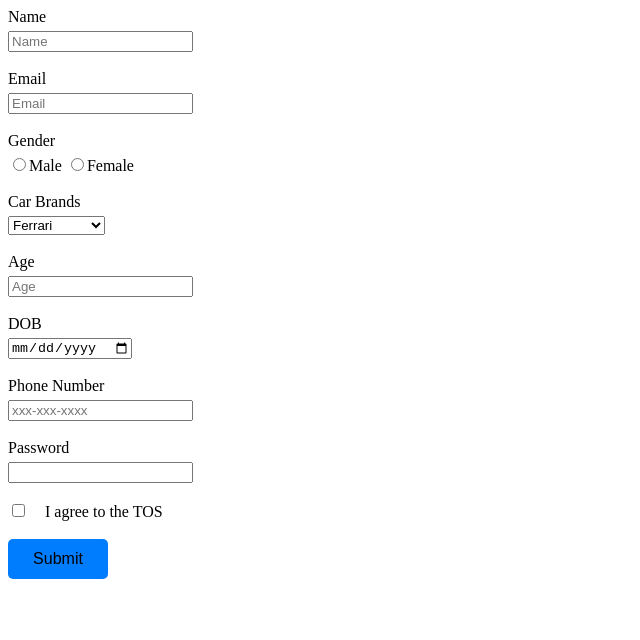
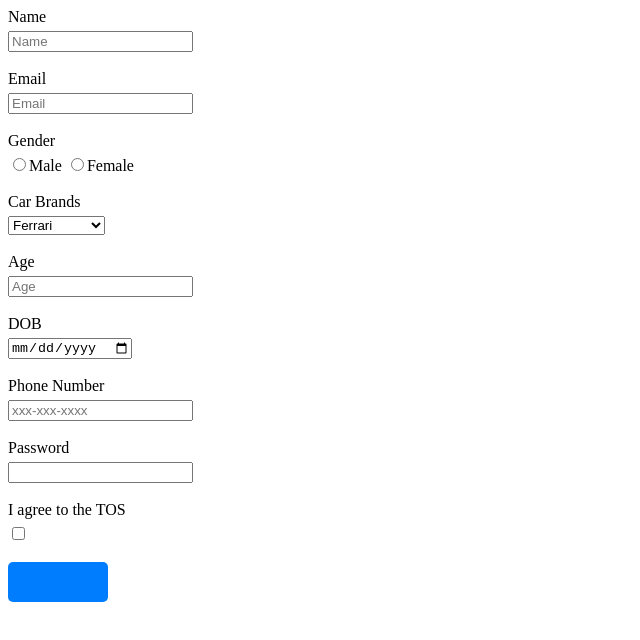
Before and after one commit to acciojob/signup-form-car-hcharshal31, a website: page main.html in a window 1280 px wide. Shown: the whole page, without its empty margins (0-640 px from the left). Drawn offline with Linux system fonts and the light colour scheme.

Commit message:
created a submission

```diff
--- a/main.html
+++ b/main.html
@@ -22,7 +22,7 @@
 	    <br>
 	    <br>
 		<label for="cars">Car Brands</label>
-		<select>
+		<select id="cars">
 			<option>Ferrari</option>
 			<option>Koneigsegg</option>
 			<option>Pagani</option>
@@ -47,10 +47,11 @@
 		<input type="password" id="password" required>
 		<br>
 		<br>
-		<input type="checkbox" id="tos" value="I agree to the TOS" required>I agree to the TOS
+		<label for="tos">I agree to the TOS</label>
+		<input type="checkbox" id="tos" value="I agree to the TOS" required>
 		<br>
 		<br>
-		<input type="submit" id="submit">
+		<button type="submit" id="submit">
 	</form>
 
     <script type="text/javascript" src="./script.js">
```
